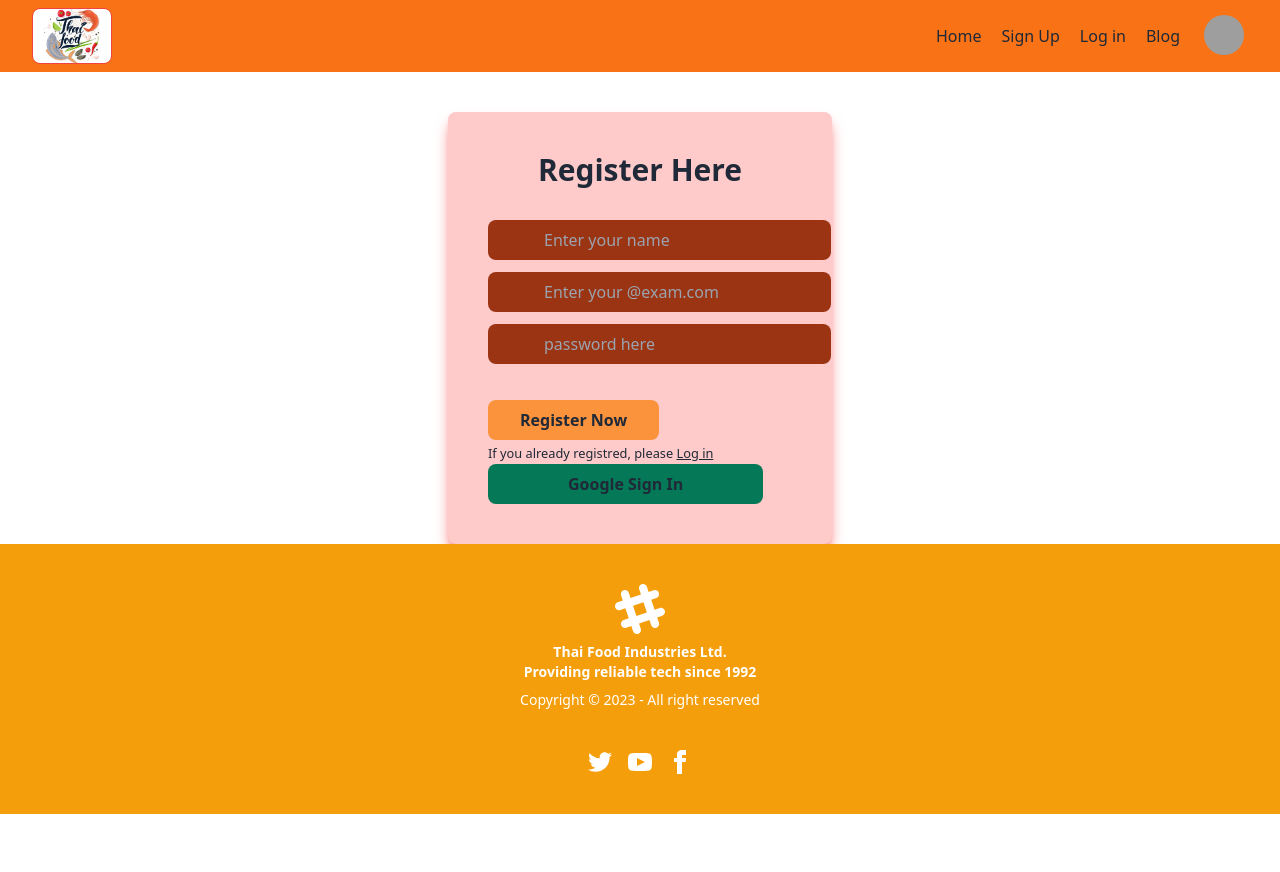
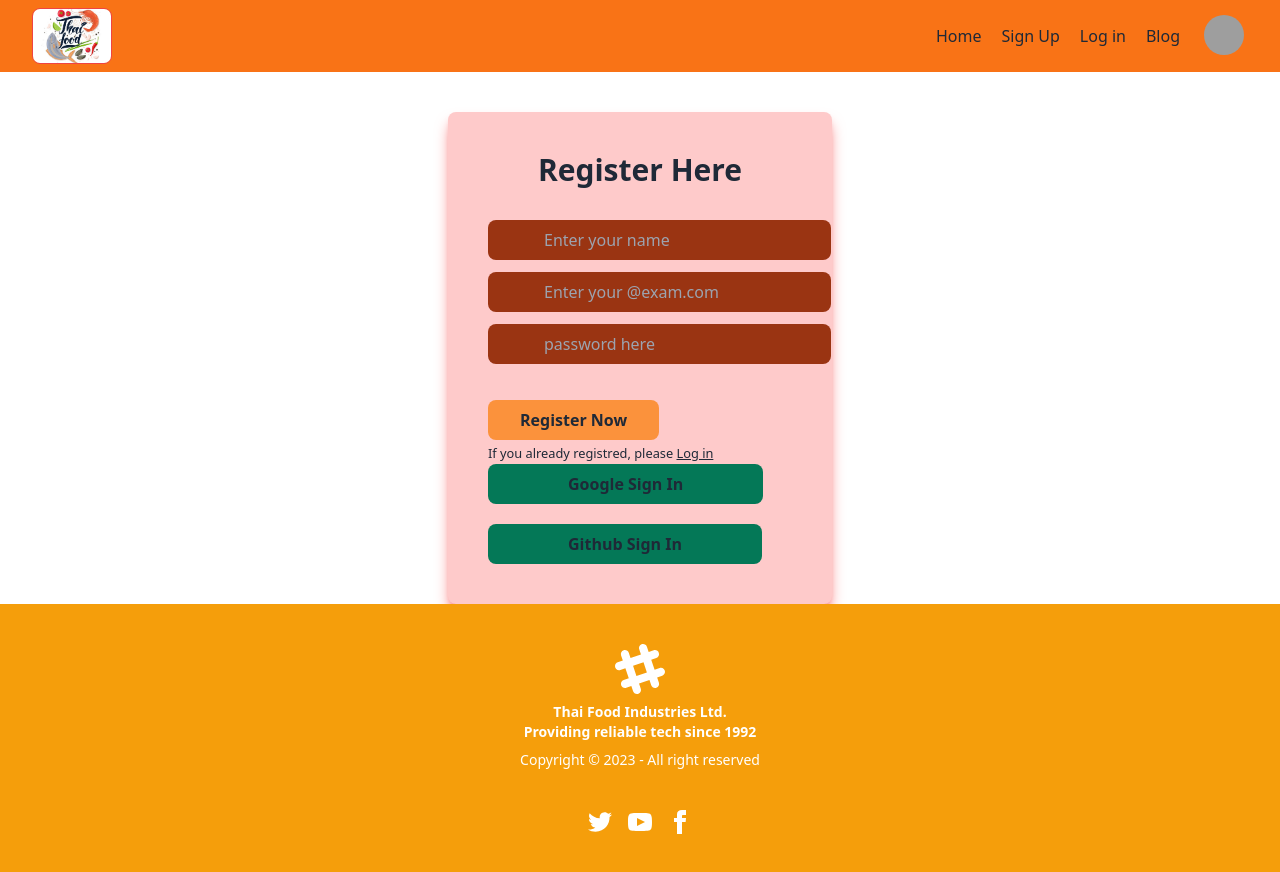
Before and after one commit to ovi-khan/recipe-hunter, a React (Vite) app: page /signUp in a window 1280 px wide. Before the commit the page ends 814 px from the top, so only its background shows below. Built offline with nearby package versions, Linux system fonts and the light colour scheme; grey boxes are pictures that could not be loaded.

Commit message:
github singn in with firebse done

```diff
--- a/src/pages/Shared/SignUp/SignUp.jsx
+++ b/src/pages/Shared/SignUp/SignUp.jsx
@@ -1,6 +1,7 @@
 import React, { useState } from "react";
 import { Link } from "react-router-dom";
 import {
+  GithubAuthProvider,
   GoogleAuthProvider,
   createUserWithEmailAndPassword,
   getAuth,
@@ -11,6 +12,8 @@ import {
 import app from "../../../firebase/firebase.config";
 
 const auth = getAuth(app);
+const googleProvider = new GoogleAuthProvider()
+const gitHubProvider = new GithubAuthProvider()
 
 const SignUp = () => {
   const [error, setError] = useState("");
@@ -48,13 +51,23 @@ const SignUp = () => {
 
 
   const handleGoogleSignIn = () => {
-    const provider = new GoogleAuthProvider()
-    signInWithPopup(auth, provider)
+    signInWithPopup(auth, googleProvider)
     .then(result => {
       const user = result.user
       console.log(user)
     })
     .catch(error => {
+      console.log(error.message)
+    })
+  }
+
+  const handleGitHubSignIn = () => {
+    signInWithPopup(auth, gitHubProvider)
+    .then(result => {
+      const user = result.user
+      console.log(user)
+    })
+    .then(error => {
       console.log(error.message)
     })
   }
@@ -140,6 +153,7 @@ const SignUp = () => {
         </p>
 
         <button onClick={handleGoogleSignIn} className="bg-emerald-700 px-20 py-2 rounded-lg font-bold">Google Sign In</button>
+        <button onClick={handleGitHubSignIn} className="bg-emerald-700 px-20 py-2 rounded-lg font-bold mt-5">Github Sign In</button>
 
 
       </form>
```
